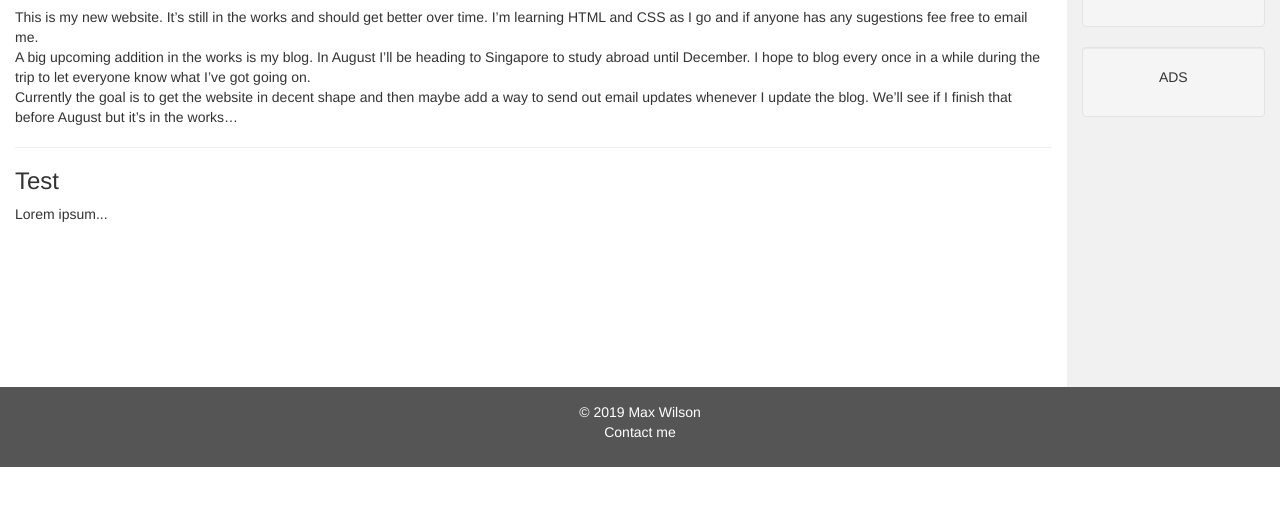
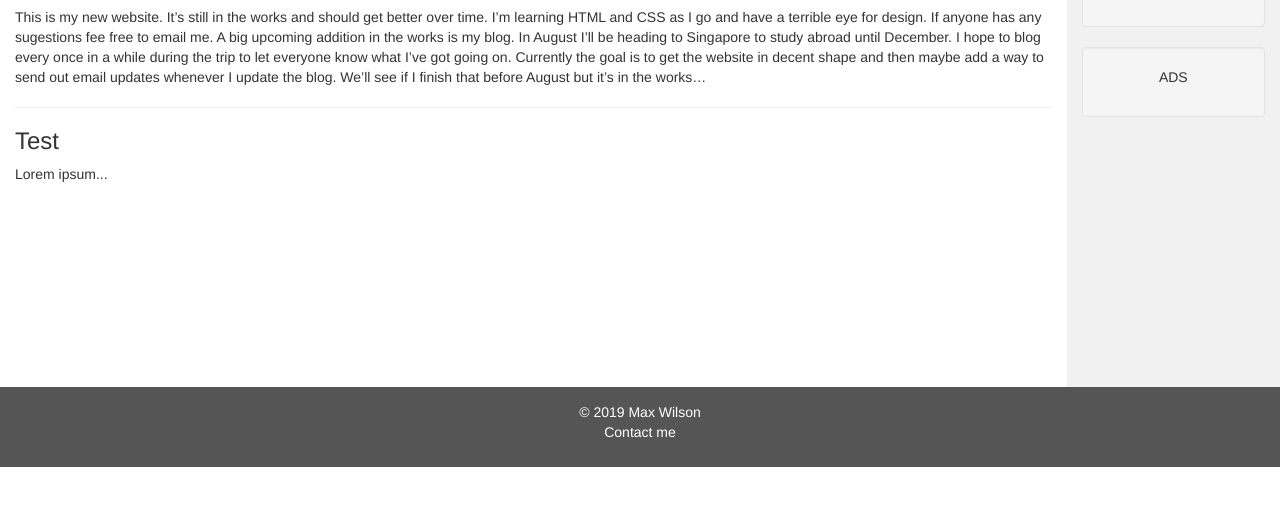
Before and after one commit to code-by-max/maxwell-wilson.com, a plain HTML site: page index.html in a window 1280 px wide. Shown: the part 115-620 px from the top of the page. Drawn offline with nearby package versions, Linux system fonts and the light colour scheme.

Commit message:
Welcome update

```diff
--- a/index.html
+++ b/index.html
@@ -77,9 +77,13 @@
     -->
     <div class="col-sm-10 text-left">
       <h1>Hey!</h1>
-      <p>This is my new website. It’s still in the works and should get better over time. I’m learning HTML and CSS as I go and if anyone has any sugestions fee free to email me.<br>
-         A big upcoming addition in the works is my blog. In August I’ll be heading to Singapore to study abroad until December. I hope to blog every once in a while during the trip to let everyone know what I’ve got going on. <br>
-         Currently the goal is to get the website in decent shape and then maybe add a way to send out email updates whenever I update the blog. We’ll see if I finish that before August but it’s in the works…
+      <p>This is my new website. It’s still in the works and should get better over time.
+         I’m learning HTML and CSS as I go and have a terrible eye for design. If anyone has any
+         sugestions fee free to email me. A big upcoming addition in the works is my blog. In August
+         I’ll be heading to Singapore to study abroad until December. I hope to blog every once in a
+         while during the trip to let everyone know what I’ve got going on. Currently the goal is to
+         get the website in decent shape and then maybe add a way to send out email updates whenever
+         I update the blog. We’ll see if I finish that before August but it’s in the works…
         </p>
       <hr>
       <h3>Test</h3>
```
